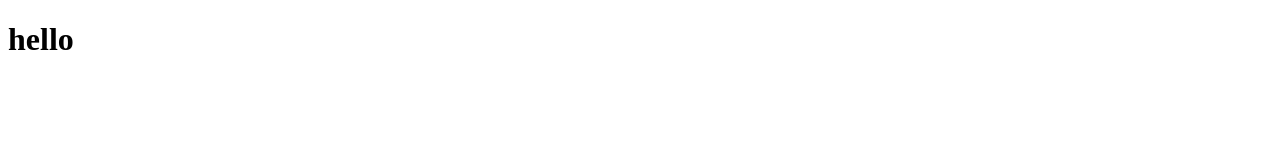
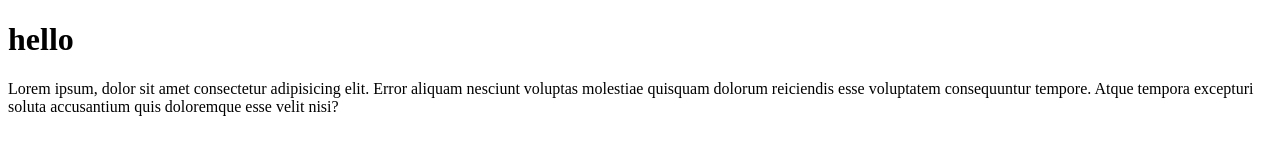
Before and after one commit to Nocab7714/try1110, a plain HTML site: page index.html in a window 1280 px wide. Drawn offline with Linux system fonts and the light colour scheme.

Commit message:
加入 p 段落 lorem

```diff
--- a/index.html
+++ b/index.html
@@ -8,5 +8,6 @@
 </head>
 <body>
   <h1>hello</h1>
+  <p>Lorem ipsum, dolor sit amet consectetur adipisicing elit. Error aliquam nesciunt voluptas molestiae quisquam dolorum reiciendis esse voluptatem consequuntur tempore. Atque tempora excepturi soluta accusantium quis doloremque esse velit nisi?</p>
 </body>
 </html>
```
